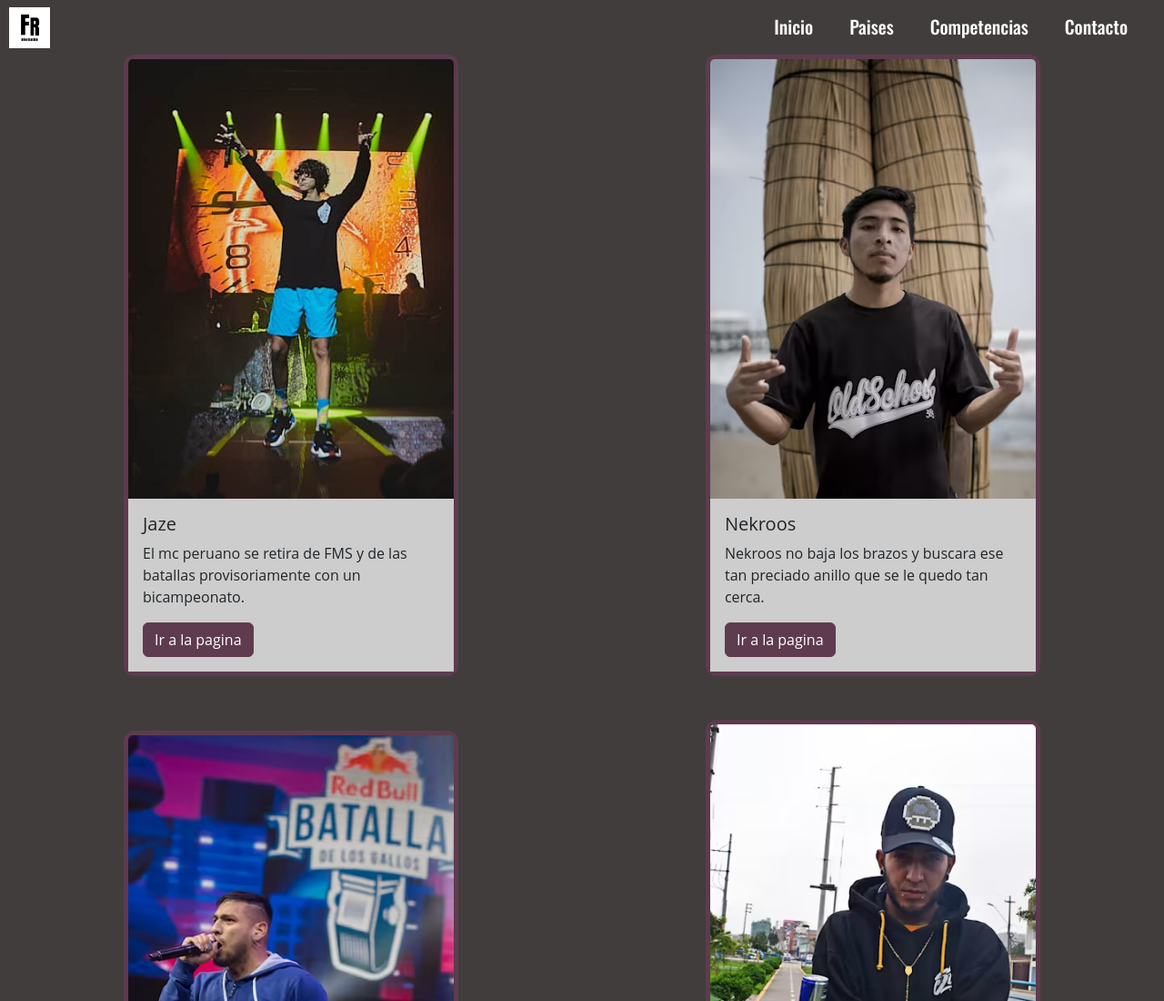
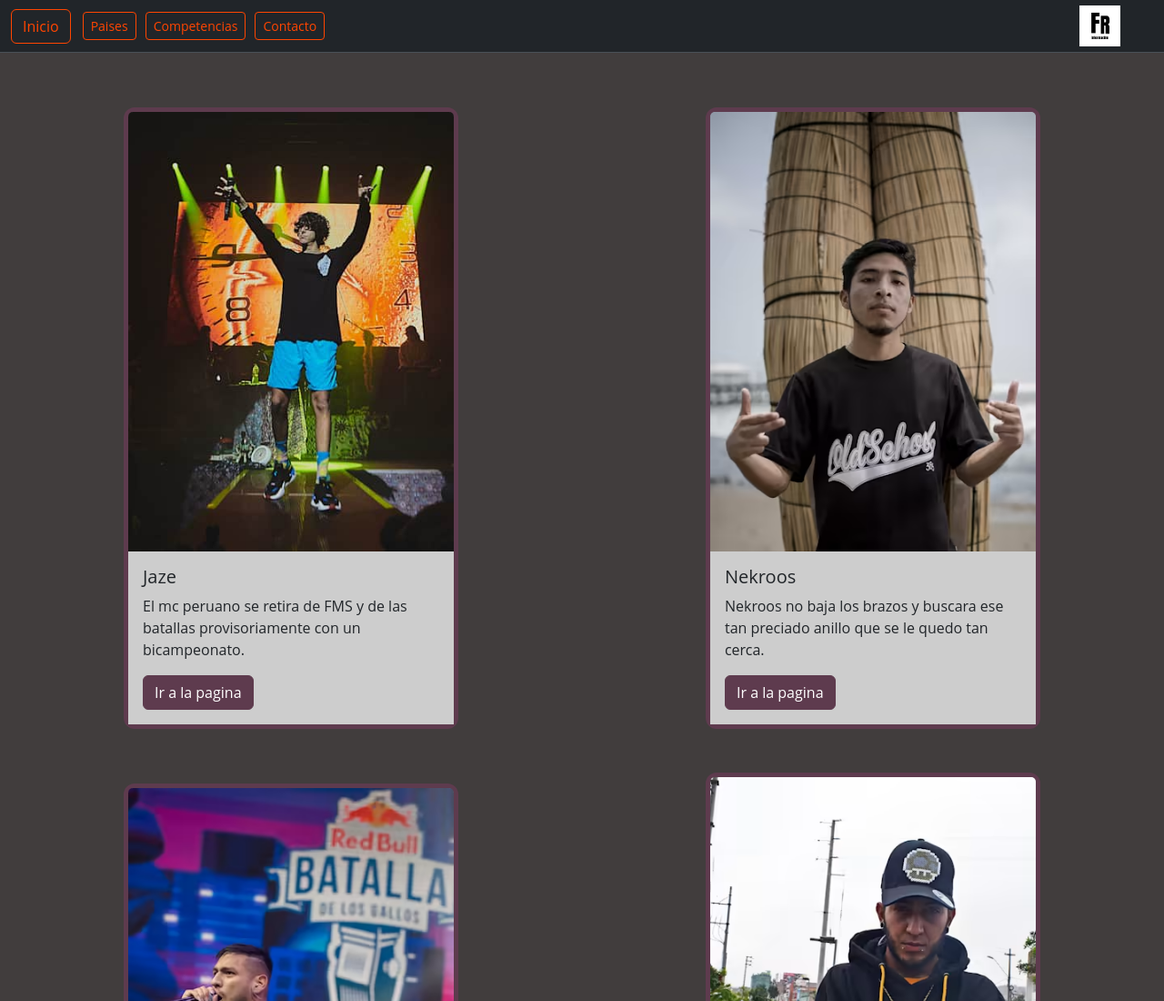
Before and after one commit to TomasCampos20/DesarrolloWeb-Comision54500, a website: page PaginaWeb/peru.html in a window 1280 px wide. Shown: the top 1100 px of the page at 91% size. Drawn offline with nearby package versions, Linux system fonts and the light colour scheme.

Commit message:
Entrega Final

```diff
--- a/PaginaWeb/peru.html
+++ b/PaginaWeb/peru.html
@@ -25,19 +25,17 @@
 </head>
 <body>
     <header class="header">
-      <nav>
-        <div class="navbar">
-          <div class="logo">
-            <a href="../index.html"><img src="../Assets/logo.jpg" alt="Logo de la página"></a>
-          </div>
-             <ul class="nav-links">
-                 <li><a href="../index.html">Inicio</a></li>
-                 <li><a href="Paises.html">Paises</a></li>
-                 <li><a href="competencias.html">Competencias</a></li>
-                 <li><a href="contacto.html">Contacto</a></li>
-             </ul>
-         </div>
-     </nav>
+      <nav class="navbar bg-dark border-bottom border-bottom-dark" data-bs-theme="dark">
+        <form class="container-fluid justify-content-start">
+          <a href="../index.html"><button class="btn btn-outline-success me-2" type="button">Inicio</button></a>
+          <a href="Paises.html"><button class="btn btn-sm btn-outline-secondary second-button" type="button">Paises</button></a>
+          <a href="competencias.html"><button class="btn btn-sm btn-outline-secondary second-button" type="button">Competencias</button></a>
+          <a href="contacto.html"><button class="btn btn-sm btn-outline-secondary second-button" type="button">Contacto</button></a>
+        </form>
+        <div class="navbar-logo">
+          <a href="../index.html"><img src="../Assets/logo.jpg" alt="Logo" class="logo-page"></a>
+        </div>
+      </nav>
     </header>
 
     <main class="main-general">
--- a/scss/parciales/_header.scss
+++ b/scss/parciales/_header.scss
@@ -1,49 +1,44 @@
-nav{
-    background-color: $color-principal;
-    position: fixed;
-    top: 0;
-    left: 0;
-    width: 100%;
-    height: 60px;
-    z-index: 9999;
+.navbar{
+    z-index: 999;
 }
-.navbar{
-    display: flex;
-    justify-content: space-between;
-    align-items: center;
-    padding: 10px;
-    position: relative;
-    top: 5px;
+.second-button{
+    margin: 5px;
 }
-.nav-links{
-    list-style: none;
-    margin: 0;
-    padding: 0;
-    display: flex;
-    border-radius: 10px solid grey;
-
+.btn-outline-success {
+    --bs-btn-color: orangered;
+    --bs-btn-border-color: orangered;
+    --bs-btn-hover-color: #fff;
+    --bs-btn-hover-bg: orangered;
+    --bs-btn-hover-border-color: orangered;
+    --bs-btn-focus-shadow-rgb: 25,135,84;
+    --bs-btn-active-color: #fff;
+    --bs-btn-active-bg: orangered;
+    --bs-btn-active-border-color: orangered;
+    --bs-btn-active-shadow: inset 0 3px 5px rgba(0, 0, 0, 0.125);
+    --bs-btn-disabled-color: orangered;
+    --bs-btn-disabled-bg: transparent;
+    --bs-btn-disabled-border-color: orangered;
+    --bs-gradient: none;
 }
-.nav-links li{
-    margin-right: 20px;
-    position: relative;
-    bottom: 9px;
+.btn-outline-secondary {
+    --bs-btn-color: orangered;
+    --bs-btn-border-color: orangered;
+    --bs-btn-hover-color: #fff;
+    --bs-btn-hover-bg: orangered;
+    --bs-btn-hover-border-color: orangered;
+    --bs-btn-focus-shadow-rgb: 108,117,125;
+    --bs-btn-active-color: #fff;
+    --bs-btn-active-bg: orangered;
+    --bs-btn-active-border-color: orangered;
+    --bs-btn-active-shadow: inset 0 3px 5px rgba(0, 0, 0, 0.125);
+    --bs-btn-disabled-color: orangered;
+    --bs-btn-disabled-bg: transparent;
+    --bs-btn-disabled-border-color: orangered;
+    --bs-gradient: none;
 }
-.nav-links li a{
-    text-decoration: none;
-    font-family: $font-title;
-    color: $color-gral;
-    font-size: 20px;
-    padding: 10px;
-    border-radius: 50px;
-    transition: background-color 0.3s;
-    &:hover{
-        font-size: 22px;
-        background-color: $color-button-hover;
-        color: $color-gral;
-    }
+.logo-page{
+    width: 45px;
+    position: absolute;
+    right: 3rem;
+    top: 6px;
 }
-.logo img{
-    width: 45px;
-    position: relative;
-    bottom: 7px;
-}
--- a/scss/parciales/_variables.scss
+++ b/scss/parciales/_variables.scss
@@ -9,5 +9,6 @@ $color-champs: #FFD700;
 $color-border-comp: orangered;
 $color-gradient-1: #45688e;
 $color-gradient-2: #a690d2;
+$color-nav: #222222;
 /* Fonts */
 $font-title: 'Oswald', sans-serif;
```
Also changed, not shown: PaginaWeb/Argentina.html (+10 -12 lines), PaginaWeb/España.html (+11 -13 lines), PaginaWeb/Gazir.html (+11 -13 lines), PaginaWeb/Paises.html (+11 -13 lines), PaginaWeb/chile.html (+11 -13 lines), PaginaWeb/colombia.html (+11 -13 lines), PaginaWeb/competencias.html (+11 -13 lines), PaginaWeb/contacto.html (+11 -13 lines), PaginaWeb/mexico.html (+11 -13 lines), index.html (+10 -12 lines), css/paginalinda.css, 1 other file.
